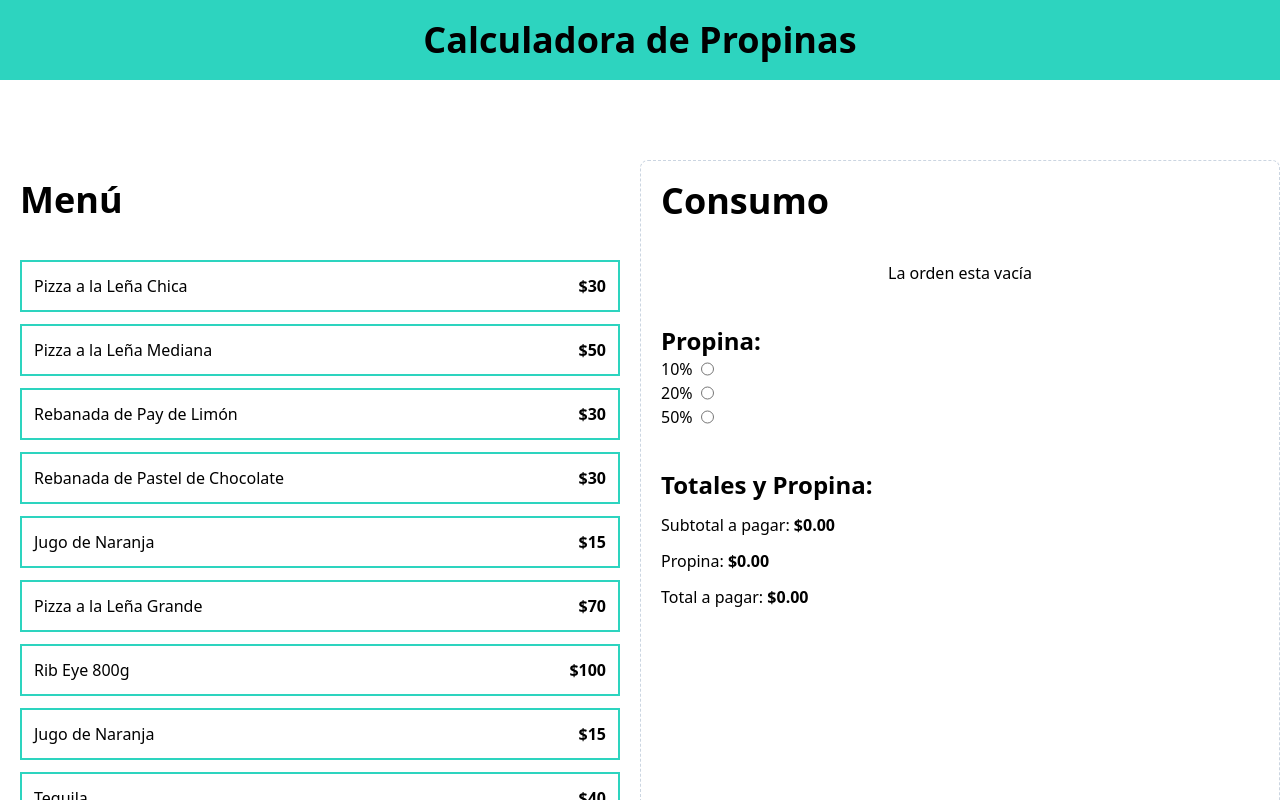
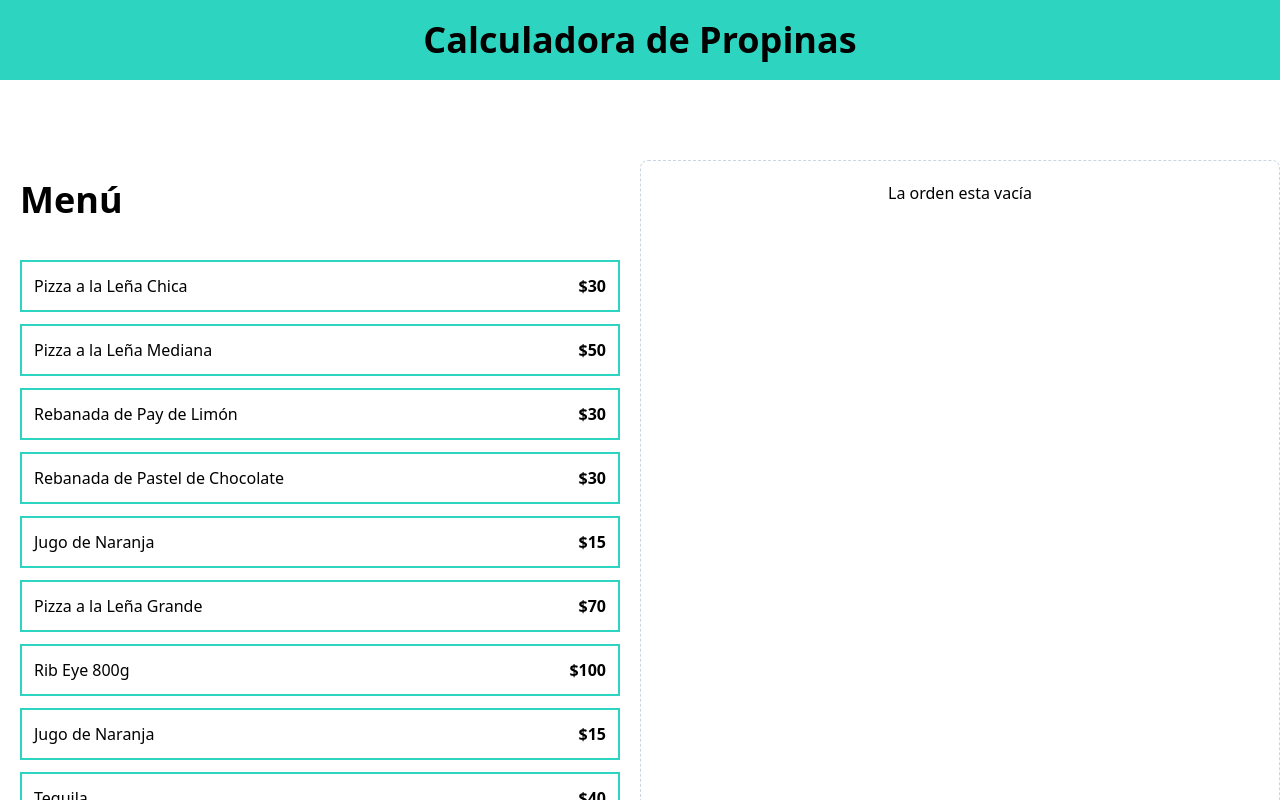
Before and after one commit to landogomez/calculadora-propinas, a React (Vite) app: page / in a window 1280 px wide. Shown: the top 800 px of the page. Built offline with nearby package versions, Linux system fonts and the light colour scheme.

Commit message:
Se habilito el boton de guardar orden, el cual en un futuro se conetara a una BD

```diff
--- a/src/App.tsx
+++ b/src/App.tsx
@@ -9,7 +9,7 @@
 
 function App() {
 
-  const { order,  addItem, removeItem, tip, setTip } = useOrder()
+  const { order, tip, setTip, addItem, removeItem, placeOrder } = useOrder()
 
   return (
     <>
@@ -35,6 +35,8 @@
         </div>
 
         <div className="border border-dashed border-slate-300 p-5 rounded-lg space-y-10">
+          {order.length ? (
+            <>
                 <OrderContents
                   order = {order}
                   removeItem = {removeItem}
@@ -42,14 +44,19 @@
 
                 <TipPercentageForm
                   setTip = {setTip}
-
-
+                  tip={tip}
                 />
 
                 <OrderTotals
                   order = {order}
                   tip = {tip}
+                  placeOrder={placeOrder}
                 />
+
+            </>
+          ) : (
+            <p className="text-center">La orden esta vacía</p>
+          )}
         </div>
 
       </main>
--- a/src/components/OrderContents.tsx
+++ b/src/components/OrderContents.tsx
@@ -12,10 +12,7 @@
             <h2 className="font-black text-4xl">Consumo</h2>
 
             <div className="space-y-3 mt-10">
-                {order.length === 0 ?
-                    <p className="text-center">La orden esta vacía</p>
-                : (
-                    order.map( item => (
+                {order.map( item => (
                     <div key={item.id}
                     className="flex justify-between items-center border-t border-gray-200 py-5 last-of-type:border-b"
                     >
@@ -36,8 +33,7 @@
                         </button>
                     </div>
 
-                    ))
-                )}
+                ))}
             </div>
         </div>
     )
--- a/src/components/OrderTotals.tsx
+++ b/src/components/OrderTotals.tsx
@@ -4,18 +4,19 @@
 
 type OrderTotalsProps = {
     order: OrderItem[],
-    tip: number
+    tip: number,
+    placeOrder : () => void
 }
 
 
-export default function OrderTotals({order, tip}: OrderTotalsProps) {
+export default function OrderTotals({order, tip, placeOrder}: OrderTotalsProps) {
 
     const subtotalAmount = useMemo(() => order.reduce( (total, item) => total + (item.quantity * item.price), 0 ),
 [order])
 
     const tipAmount = useMemo(() => subtotalAmount * tip, [tip, order])
 
-    const totalAmount = useMemo(() => subtotalAmount + tipAmount, [tip, order])
+    const totalAmount = useMemo(() => subtotalAmount + tipAmount, [tip, order]) //Tambien se puede utilizar useCallback en vez de UseMemo
   return (
     <>
     <div className="space-y-3">
@@ -33,7 +34,13 @@
         </p>
     </div>
 
-    <button>
+    <button
+        className="w-full bg-black p-3 uppercase text-white font-bold mt-10
+         disabled:opacity-10"
+        disabled={totalAmount === 0}
+        onClick={placeOrder}
+        >
+            Guardar Orden
 
     </button>
 
--- a/src/components/TipPercentageForm.tsx
+++ b/src/components/TipPercentageForm.tsx
@@ -20,23 +20,25 @@
 
 type TipPercentageForm = {
   setTip: Dispatch<SetStateAction<number>>
+  tip: number
 }
 
-export default function TipPercentageForm({setTip} : TipPercentageForm) {
+export default function TipPercentageForm({setTip, tip} : TipPercentageForm) {
   return (
     <div>
         <h3 className="font-black text-2xl">Propina:</h3>
 
         <form>
-            {tipOptions.map(tip => (
-                <div key={tip.id} className="flex gap-2">
-                    <label htmlFor="">{tip.label}</label>
+            {tipOptions.map(tipOption => (
+                <div key={tipOption.id} className="flex gap-2">
+                    <label htmlFor="">{tipOption.label}</label>
                     <input
-                        id={tip.id}
+                        id={tipOption.id}
                         type="radio"
                         name="tip"
-                        value={tip.value}
-                        onChange={e => setTip(+e.target.value)} // + convierte a number el valor
+                        value={tipOption.value}
+                        onChange={e => setTip(+e.target.value)} // + convierte a number el String
+                        checked={tipOption.value === tip}
                     />
                 </div>
 
--- a/src/hooks/useOrder.ts
+++ b/src/hooks/useOrder.ts
@@ -23,13 +23,18 @@
     const removeItem = (id: MenuItem['id']) => {
         setOrder(order.filter(item => item.id !== id))
     }
+    const placeOrder = () => {
+        setOrder([])
+        setTip(0)
+    }
 
     return {
         order,
         tip,
         setTip,
         addItem,
-        removeItem
+        removeItem,
+        placeOrder
 
     }
 }
```
Lines whose indentation alone changed are shown as unchanged.
